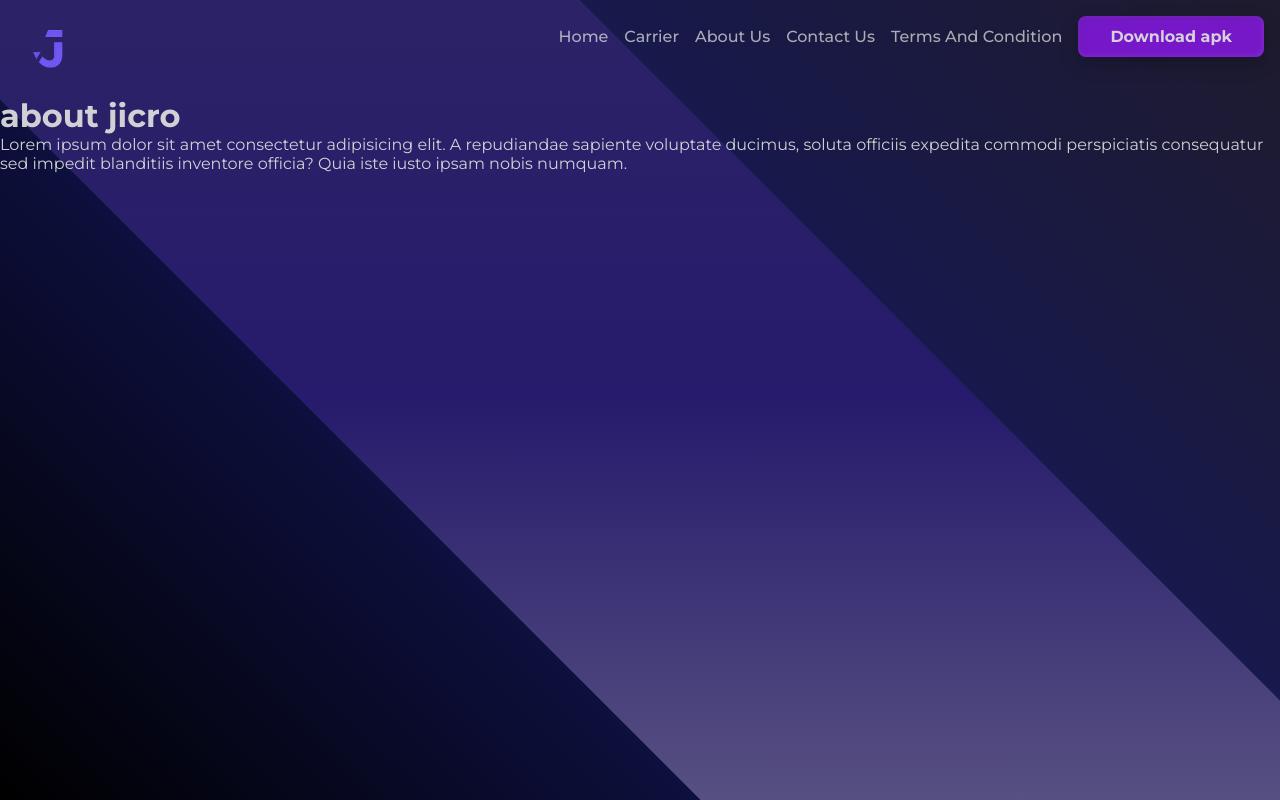
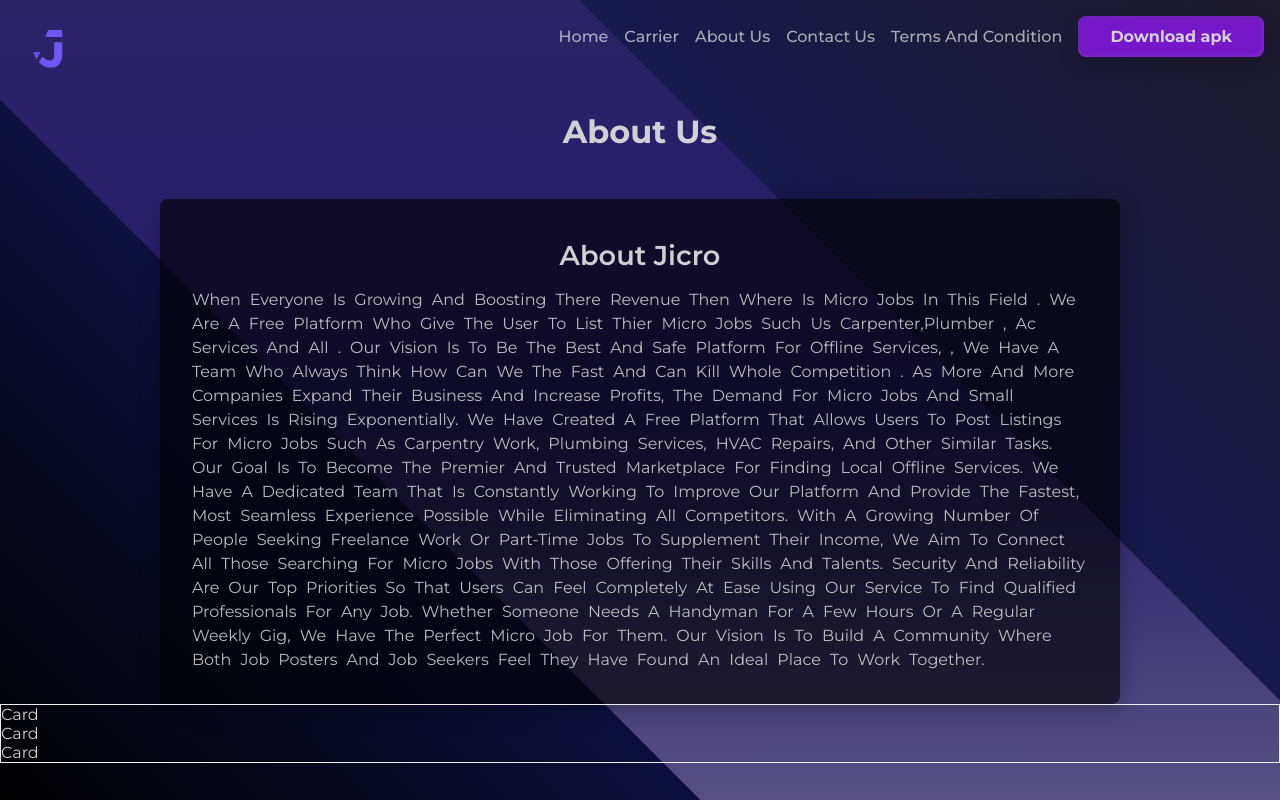
Before and after one commit to legcy143/jicroweb, a Next.js app: page /about in a window 1280 px wide. Built offline with nearby package versions, Linux system fonts and the light colour scheme; a web font is replaced by a local one.

Commit message:
about us init

```diff
--- a/components/Home/styles/home.module.scss
+++ b/components/Home/styles/home.module.scss
@@ -148,12 +148,12 @@
 }
 
 .homeNav{
-    padding: 3rem 2rem;
+    padding: 2rem 2rem;
     margin-bottom: 11rem;
 }
 @media (max-width:550px) {
     .homeNav{
-        padding: 2rem 1rem;
+        // padding: 2rem 1rem;
         margin-bottom: 5rem;
        }
     }
--- /dev/null
+++ b/components/OwnerCard.jsx
@@ -0,0 +1,9 @@
+import React from 'react'
+
+const OwnerCard = () => {
+  return (
+    <div>Card</div>
+  )
+}
+
+export default OwnerCard
--- a/pages/about.js
+++ b/pages/about.js
@@ -1,14 +1,45 @@
 import Nav from '@/components/Home/Nav'
-import React from 'react'
+import OwnerCard from '@/components/OwnerCard'
+import React, { Children } from 'react'
+import style from "./styles/about.module.scss"
 
 const About = () => {
   return (
-    <div>
-      <Nav/>
-      <h1>about jicro</h1>
-      <p>Lorem ipsum dolor sit amet consectetur adipisicing elit. A repudiandae sapiente voluptate ducimus, soluta officiis expedita commodi perspiciatis consequatur sed impedit blanditiis inventore officia? Quia iste iusto ipsam nobis numquam.</p>
+    <div className={style.aboutPage}>
+      <Nav />
+      <h1 className={style.AboutText}>about us</h1>
+      <AboutTeam />
+      <div className={style.cardContainer}>
+      <OwnerCard/>
+      <OwnerCard/>
+      <OwnerCard/>
+      </div>
     </div>
   )
 }
 
 export default About
+
+const AboutContainer = (props) => {
+  return (
+    <div className={style.AboutContainer}>
+      {props.children}
+      {/* <h1>{props.header}</h1>
+      <p>{props.title}</p> */}
+    </div>
+  )
+}
+
+const AboutTeam = ()=>{
+  return(
+  <AboutContainer >
+  <h1>about jicro</h1>
+  <p>When Everyone is Growing and Boosting There Revenue Then Where Is Micro Jobs In this Field . We Are A Free Platform Who Give The User To List Thier Micro Jobs Such us Carpenter,Plumber , Ac services And All .
+    Our Vision Is to Be The Best and Safe Platform For Offline Services,  , We have A Team Who always Think How Can we The Fast And Can kill Whole Competition .
+    As more and more companies expand their business and increase profits, the demand for micro jobs and small services is rising exponentially. We have created a free platform that allows users to post listings for micro jobs such as carpentry work, plumbing services, HVAC repairs, and other similar tasks.
+    Our goal is to become the premier and trusted marketplace for finding local offline services. We have a dedicated team that is constantly working to improve our platform and provide the fastest, most seamless experience possible while eliminating all competitors.
+    With a growing number of people seeking freelance work or part-time jobs to supplement their income, we aim to connect all those searching for micro jobs with those offering their skills and talents. Security and reliability are our top priorities so that users can feel completely at ease using our service to find qualified professionals for any job.
+    Whether someone needs a handyman for a few hours or a regular weekly gig, we have the perfect micro job for them. Our vision is to build a community where both job posters and job seekers feel they have found an ideal place to work together.</p>
+</AboutContainer>
+  )
+}
--- /dev/null
+++ b/pages/styles/about.module.scss
@@ -0,0 +1,40 @@
+@import "../../styles/mixins";
+
+
+.aboutPage{
+    display: flex;
+    flex-direction: column;
+}
+.AboutText{
+    margin: 1rem auto 3rem;
+    width: 95%;
+    text-align: center;
+    font-weight: 700;
+    font-size: 2rem;
+    text-transform: capitalize;
+}
+.AboutContainer{
+    margin: auto;
+    padding: 2rem;
+    background-color: rgba(0, 0, 0, 0.614);
+    width: min(60rem , 90%);
+    border-radius: 0.5rem;
+    box-shadow: 1px 7px 21px rgba(0, 0, 0, 0.25);
+    text-transform: capitalize;
+    h1{
+        text-align: center;
+        margin: 0.5rem 0.2rem 1rem;
+        font-weight: 600;
+        font-size: 1.7rem;
+    }
+    p{
+        opacity: 0.9;
+        line-height: 1.5rem;
+        word-spacing: 0.3rem;
+        font-weight: 400;
+    }
+}
+
+.cardContainer{
+    border: 1px solid #eee;
+}
--- a/styles/globals.scss
+++ b/styles/globals.scss
@@ -2,6 +2,7 @@
 
 @import url('https://fonts.googleapis.com/css2?family=Montserrat:ital,wght@0,100;0,200;0,300;0,400;0,500;0,600;0,700;0,800;0,900;1,100;1,200;1,300;1,400;1,500;1,600;1,700;1,800;1,900&display=swap');
 
+@import "./mixins";
 
 // variable
 
@@ -38,6 +39,7 @@
   // font-family: "Poppins" , sans-serif;
   font-family: 'Montserrat', sans-serif;
   color: var(--theme-color);
+  @include scrollbar(0 , 0);
 }
 
 a{
```
Also changed, not shown: styles/app.scss (+3 -20 lines).
